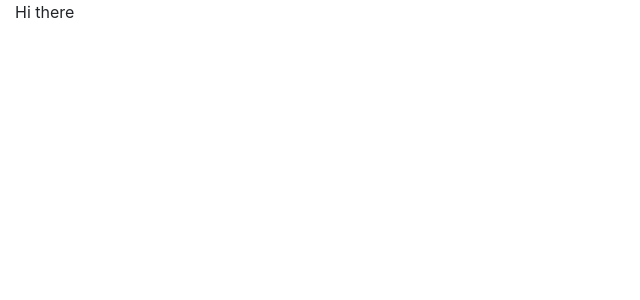
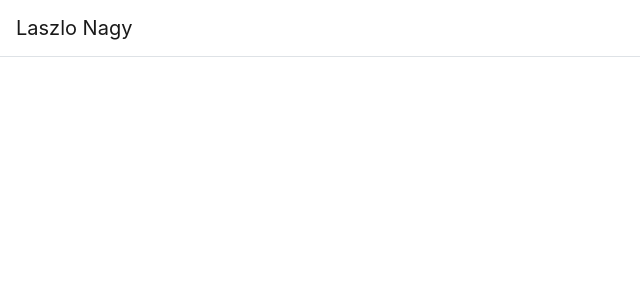
Before and after one commit to LaszloNagy85/portfolio-page, a React (Create React App) app: page / in a window 1280 px wide. Shown: the top 300 px of the page, without its empty margins (0-640 px from the left). Built offline with nearby package versions, Linux system fonts and the light colour scheme.

Commit message:
refactor

```diff
--- a/src/App.css
+++ b/src/App.css
@@ -1,4 +1,4 @@
-.App {
+/* .App {
   text-align: center;
 }
 
@@ -35,4 +35,4 @@
   to {
     transform: rotate(360deg);
   }
-}
+} */
--- a/src/App.js
+++ b/src/App.js
@@ -1,6 +1,7 @@
 import React, { useState } from 'react';
 import { BrowserRouter as Router, Route, Link} from 'react-router-dom';
-import Container from "react-bootstrap/Container"
+import Container from 'react-bootstrap/Container'
+import Navbar from 'react-bootstrap/Navbar'
 import './App.css';
 
 const App = (props) => {
@@ -23,8 +24,13 @@ const App = (props) => {
   }
   return (
     <Router>
-      <Container fluid={true}>
-        <p>Hi there</p>
+      <Container className="p-0" fluid={true}>
+        <Navbar className={"border-bottom"}>
+          <Navbar.Brand>Laszlo Nagy</Navbar.Brand>
+          <Navbar.Toggle aria-controls="navbar-toggle" />
+          <Navbar.Collapse id="navbar-toggle" />
+        </Navbar>
+
       </Container>
     </Router>
   );
--- a/src/index.css
+++ b/src/index.css
@@ -1,4 +1,4 @@
-body {
+/* body {
   margin: 0;
   font-family: -apple-system, BlinkMacSystemFont, 'Segoe UI', 'Roboto', 'Oxygen',
     'Ubuntu', 'Cantarell', 'Fira Sans', 'Droid Sans', 'Helvetica Neue',
@@ -10,4 +10,4 @@ body {
 code {
   font-family: source-code-pro, Menlo, Monaco, Consolas, 'Courier New',
     monospace;
-}
+} */
```
Also changed, not shown: public/manifest.json.
